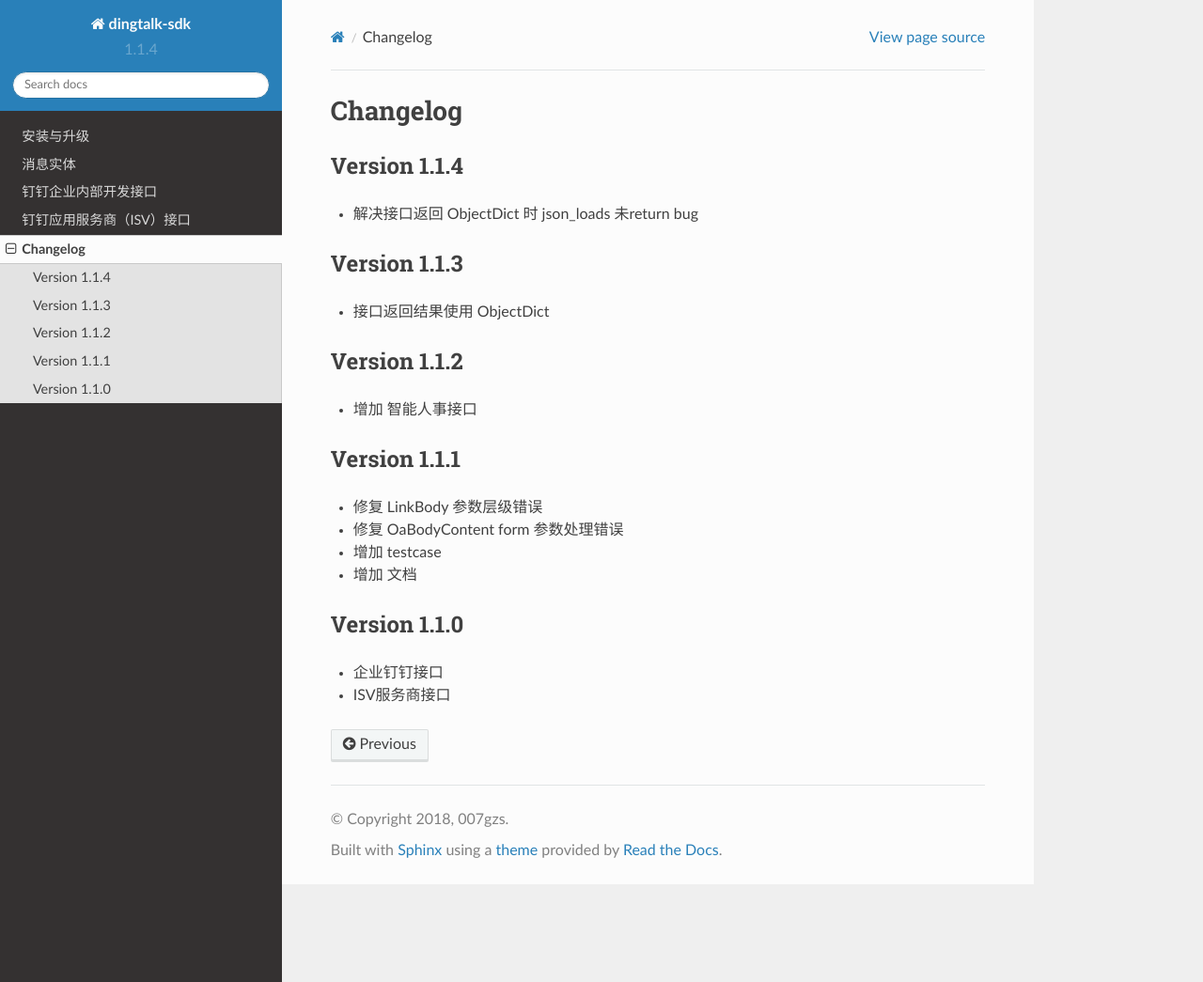
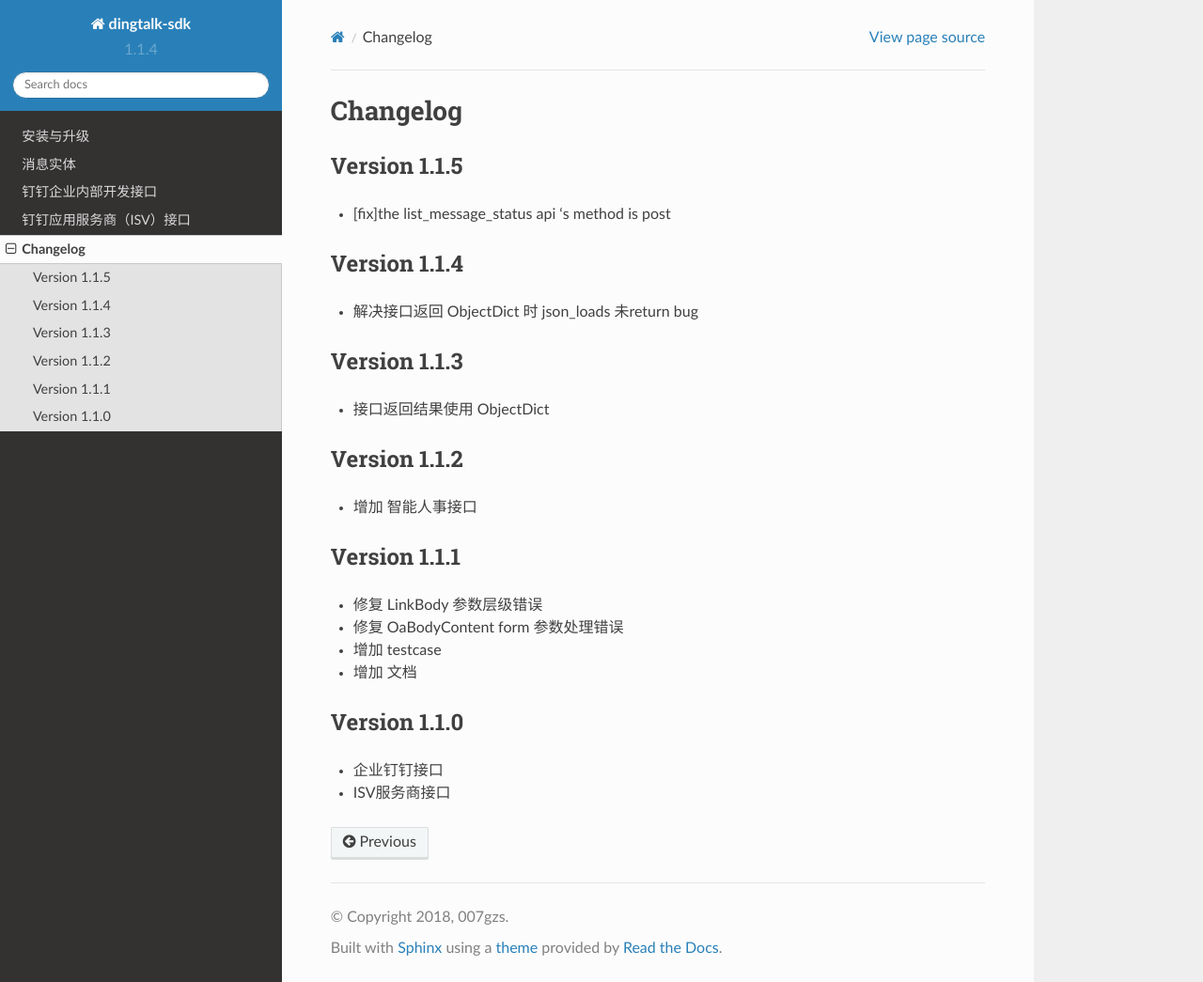
Before and after one commit to 007gzs/dingtalk-sdk, a Sphinx documentation site: the page built from docs/changelog.rst, in a window 1280 px wide and 1045 px high. Shown: the whole window at 94% size. Built offline with Sphinx 7.4.7 and the Read the Docs theme 2.0.0, drawn with Linux system fonts in a browser that asks for light colours.

Commit message:
add changelog

```diff
--- a/docs/changelog.rst
+++ b/docs/changelog.rst
@@ -1,5 +1,10 @@
 Changelog
 ================
+
+Version 1.1.5
+------------------
+
++ [fix]the list_message_status api 's method is post
 
 Version 1.1.4
 ------------------
```
